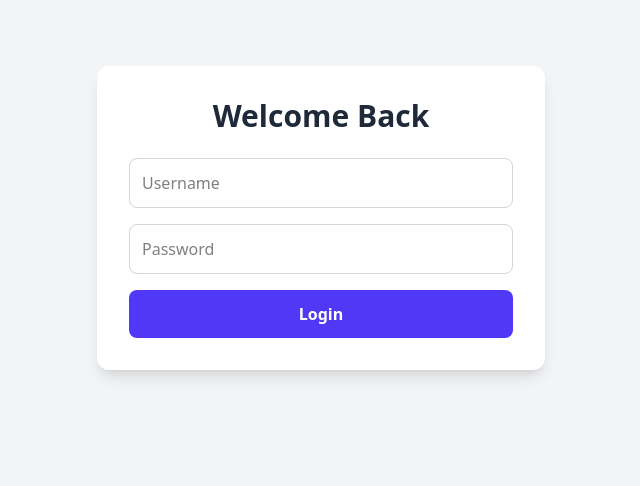
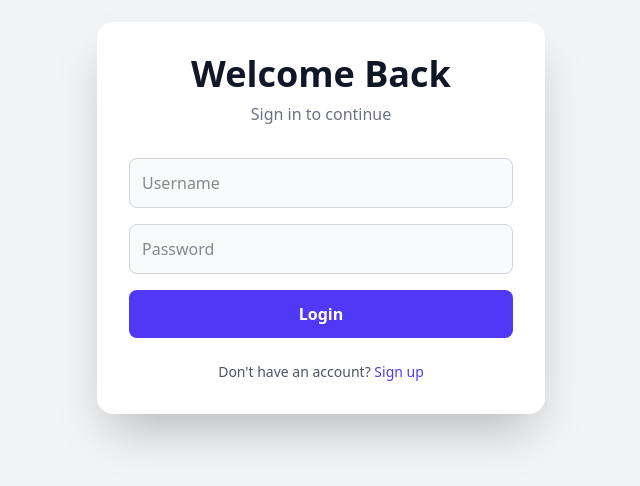
Before and after one commit to Lafok/maxed_frontend, a React (Vite) app: page /login in a window 1280 px wide. Shown: the part 182-668 px from the top of the page, without its empty margins (319-959 px from the left). Built offline with nearby package versions, Linux system fonts and the light colour scheme.

Commit message:
small ux improvements

```diff
--- a/src/components/Input.tsx
+++ b/src/components/Input.tsx
@@ -16,9 +16,10 @@ const Input = ({ name, type, placeholder, hasError }: InputProps) => (
       placeholder={placeholder}
       className={clsx(
         'w-full p-3 border rounded-lg focus:outline-none focus:ring-2',
+        'bg-gray-50 dark:bg-gray-700 text-gray-900 dark:text-white', // Добавляем явный фон и цвет текста
         hasError
           ? 'border-red-500 ring-red-500'
-          : 'border-gray-300 focus:ring-indigo-500'
+          : 'border-gray-300 dark:border-gray-600 focus:ring-indigo-500' // Добавляем цвет границы для темной темы
       )}
     />
     <ErrorMessage name={name} component="div" className="text-red-500 text-sm mt-1" />
--- a/src/index.css
+++ b/src/index.css
@@ -3,3 +3,16 @@
 html, body, #root {
   height: 100%;
 }
+
+/* --- Переопределение стилей автозаполнения браузера для темной темы --- */
+input:-webkit-autofill,
+input:-webkit-autofill:hover,
+input:-webkit-autofill:focus,
+input:-webkit-autofill:active {
+  /* Устанавливаем цвет фона поля ввода для темной темы */
+  -webkit-box-shadow: 0 0 0 30px theme('colors.gray.700') inset !important;
+  /* Устанавливаем цвет текста для темной темы */
+  -webkit-text-fill-color: theme('colors.white') !important;
+  /* Хак для задержки смены фона браузером */
+  transition: background-color 5000s ease-in-out 0s;
+}
--- a/src/pages/LoginPage.tsx
+++ b/src/pages/LoginPage.tsx
@@ -1,6 +1,6 @@
 import { Formik, Form } from 'formik';
 import * as Yup from 'yup';
-import { useNavigate } from 'react-router-dom';
+import { useNavigate, Link } from 'react-router-dom'; // Импортируем Link
 import Input from '../components/Input';
 import Button from '../components/Button';
 import { useAuth } from '../hooks/useAuth';
@@ -16,9 +16,11 @@ const LoginPage = () => {
   const { login } = useAuth();
 
   return (
-    <div className="min-h-screen bg-gray-100 flex flex-col justify-center items-center">
-      <div className="bg-white p-8 rounded-xl shadow-lg w-full max-w-md">
-        <h2 className="text-3xl font-bold mb-6 text-center text-gray-800">Welcome Back</h2>
+    <div className="min-h-screen bg-gray-100 dark:bg-gray-900 flex flex-col justify-center items-center p-4">
+      <div className="bg-white dark:bg-gray-800 p-8 rounded-2xl shadow-2xl w-full max-w-md">
+        <h2 className="text-4xl font-extrabold mb-2 text-center text-gray-900 dark:text-white">Welcome Back</h2>
+        <p className="text-center text-gray-500 dark:text-gray-400 mb-8">Sign in to continue</p>
+
         <Formik
           initialValues={{ username: '', password: '' }}
           validationSchema={LoginSchema}
@@ -35,16 +37,31 @@ const LoginPage = () => {
           }}
         >
           {({ isSubmitting, status, errors, touched }) => (
-            <Form>
+            <Form className="space-y-6">
               <Input name="username" type="text" placeholder="Username" hasError={!!(errors.username && touched.username)} />
               <Input name="password" type="password" placeholder="Password" hasError={!!(errors.password && touched.password)} />
+
+              {status?.error && (
+                <div className="bg-red-100 dark:bg-red-900/30 border border-red-400 text-red-700 dark:text-red-300 px-4 py-3 rounded-lg relative text-center">
+                  {status.error}
+                </div>
+              )}
+
               <Button type="submit" disabled={isSubmitting} fullWidth>
-                Login
+                {isSubmitting ? 'Logging in...' : 'Login'}
               </Button>
-              {status?.error && <div className="text-red-500 text-center mt-4">{status.error}</div>}
             </Form>
           )}
         </Formik>
+
+        <div className="mt-6 text-center">
+          <p className="text-sm text-gray-600 dark:text-gray-400">
+            Don't have an account?{' '}
+            <Link to="/register" className="font-medium text-indigo-600 hover:text-indigo-500 dark:text-indigo-400 dark:hover:text-indigo-300">
+              Sign up
+            </Link>
+          </p>
+        </div>
       </div>
     </div>
   );
--- a/src/pages/RegisterPage.tsx
+++ b/src/pages/RegisterPage.tsx
@@ -1,6 +1,6 @@
 import { Formik, Form } from 'formik';
 import * as Yup from 'yup';
-import { useNavigate } from 'react-router-dom';
+import { useNavigate, Link } from 'react-router-dom'; // Импортируем Link
 import Input from '../components/Input';
 import Button from '../components/Button';
 import api from '../services/api';
@@ -15,37 +15,58 @@ const RegisterPage = () => {
   const navigate = useNavigate();
 
   return (
-    <div className="min-h-screen bg-gray-100 flex flex-col justify-center items-center">
-      <div className="bg-white p-8 rounded-xl shadow-lg w-full max-w-md">
-        <h2 className="text-3xl font-bold mb-6 text-center text-gray-800">Create Account</h2>
+    <div className="min-h-screen bg-gray-100 dark:bg-gray-900 flex flex-col justify-center items-center p-4">
+      <div className="bg-white dark:bg-gray-800 p-8 rounded-2xl shadow-2xl w-full max-w-md">
+        <h2 className="text-4xl font-extrabold mb-2 text-center text-gray-900 dark:text-white">Create Account</h2>
+        <p className="text-center text-gray-500 dark:text-gray-400 mb-8">Join us to start chatting</p>
+
         <Formik
           initialValues={{ username: '', email: '', password: '' }}
           validationSchema={RegisterSchema}
           onSubmit={async (values, { setSubmitting, setStatus }) => {
             try {
               await api.post('/users/register', values);
-              setStatus({ success: 'Registration successful! Please log in.' });
+              setStatus({ success: 'Registration successful! Redirecting to login...' });
               setTimeout(() => navigate('/login'), 2000);
             } catch (error) {
-              setStatus({ error: 'Registration failed. Please try again.' });
+              setStatus({ error: 'Registration failed. This username or email might already be taken.' });
             } finally {
               setSubmitting(false);
             }
           }}
         >
           {({ isSubmitting, status, errors, touched }) => (
-            <Form>
+            <Form className="space-y-6">
               <Input name="username" type="text" placeholder="Username" hasError={!!(errors.username && touched.username)} />
               <Input name="email" type="email" placeholder="Email" hasError={!!(errors.email && touched.email)} />
               <Input name="password" type="password" placeholder="Password" hasError={!!(errors.password && touched.password)} />
-              <Button type="submit" disabled={isSubmitting} fullWidth>
-                Register
+
+              {status?.error && (
+                <div className="bg-red-100 dark:bg-red-900/30 border border-red-400 text-red-700 dark:text-red-300 px-4 py-3 rounded-lg relative text-center">
+                  {status.error}
+                </div>
+              )}
+              {status?.success && (
+                <div className="bg-green-100 dark:bg-green-900/30 border border-green-400 text-green-700 dark:text-green-300 px-4 py-3 rounded-lg relative text-center">
+                  {status.success}
+                </div>
+              )}
+
+              <Button type="submit" disabled={isSubmitting || status?.success} fullWidth>
+                {isSubmitting ? 'Creating Account...' : 'Register'}
               </Button>
-              {status?.error && <div className="text-red-500 text-center mt-4">{status.error}</div>}
-              {status?.success && <div className="text-green-500 text-center mt-4">{status.success}</div>}
             </Form>
           )}
         </Formik>
+
+        <div className="mt-6 text-center">
+          <p className="text-sm text-gray-600 dark:text-gray-400">
+            Already have an account?{' '}
+            <Link to="/login" className="font-medium text-indigo-600 hover:text-indigo-500 dark:text-indigo-400 dark:hover:text-indigo-300">
+              Sign in
+            </Link>
+          </p>
+        </div>
       </div>
     </div>
   );
```
